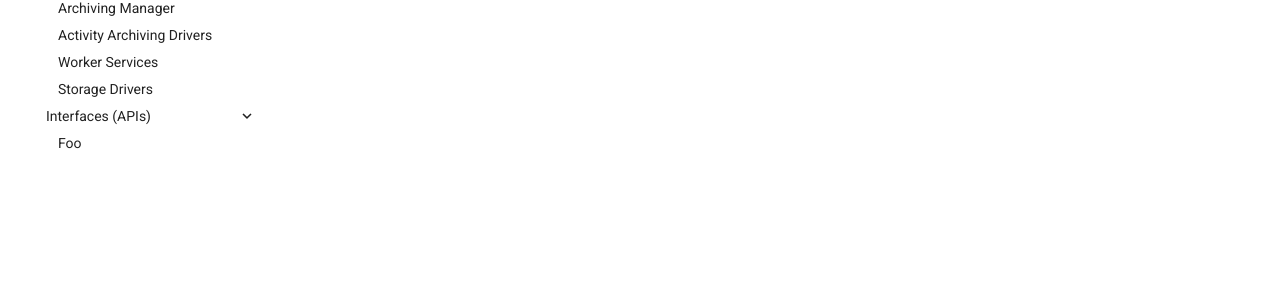
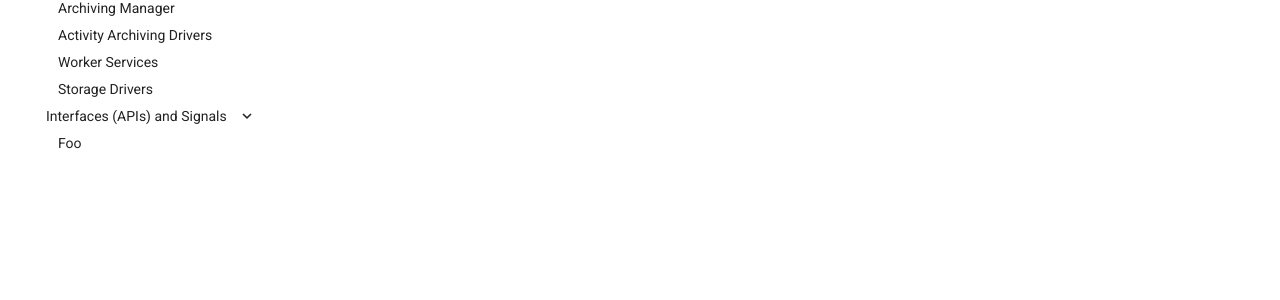
Before and after one commit to ngandrass/moodle-data-archiving-concept, an MkDocs documentation site: the page built from docs/index.md, in a window 1280 px wide. Shown: the part 390-690 px from the top of the page. Built offline with MkDocs 1.6.1 and Material for MkDocs 9.7.7, drawn with Linux system fonts in a browser that asks for light colours; comment, search, counter and statistics services are not loaded.

Commit message:
Rename interfaces page to also include signals and provide short mention in architecture index page

```diff
--- a/mkdocs.yml
+++ b/mkdocs.yml
@@ -98,5 +98,5 @@ nav:
       - architecture/components/activity-archiving-drivers.md
       - architecture/components/worker-services.md
       - architecture/components/storage-drivers.md
-    - "Interfaces (APIs)":
+    - "Interfaces (APIs) and Signals":
       - architecture/interfaces/foo.md
```
Also changed, not shown: docs/architecture/index.md (+6 -0 lines).
